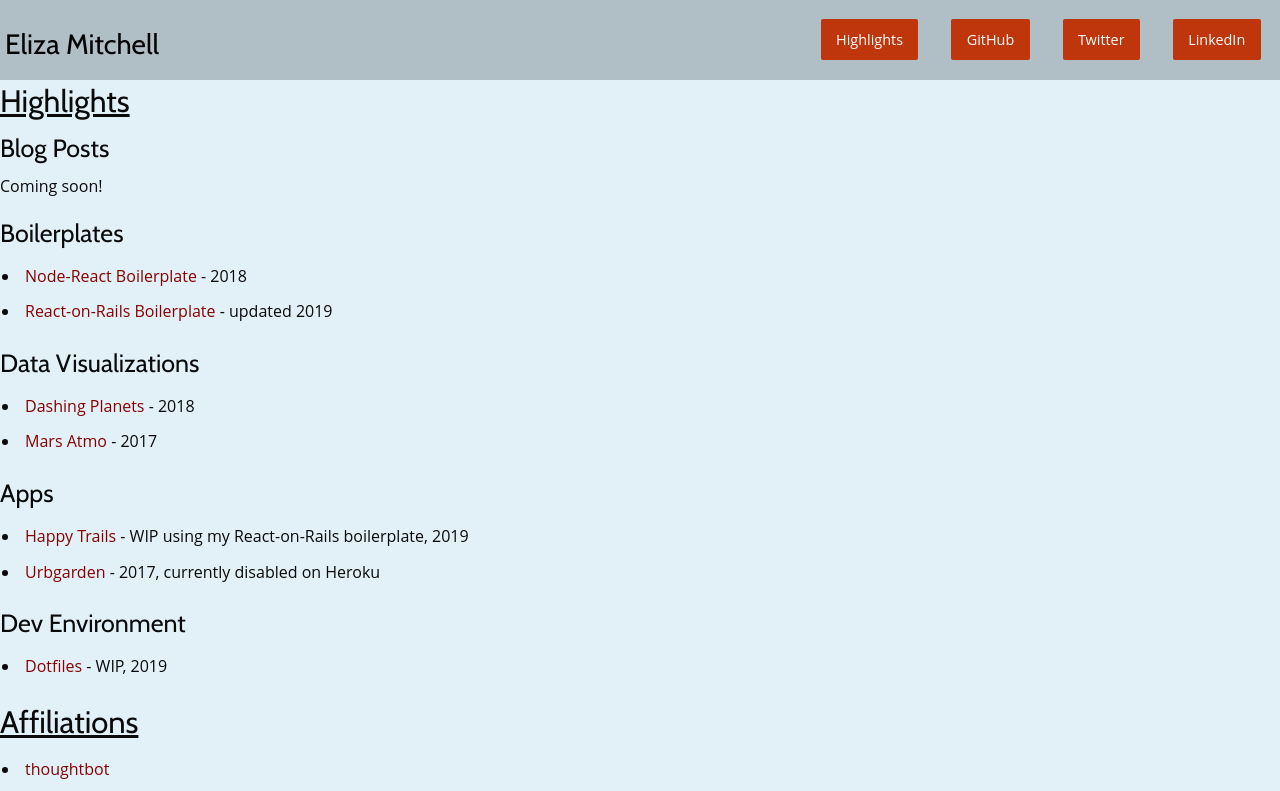
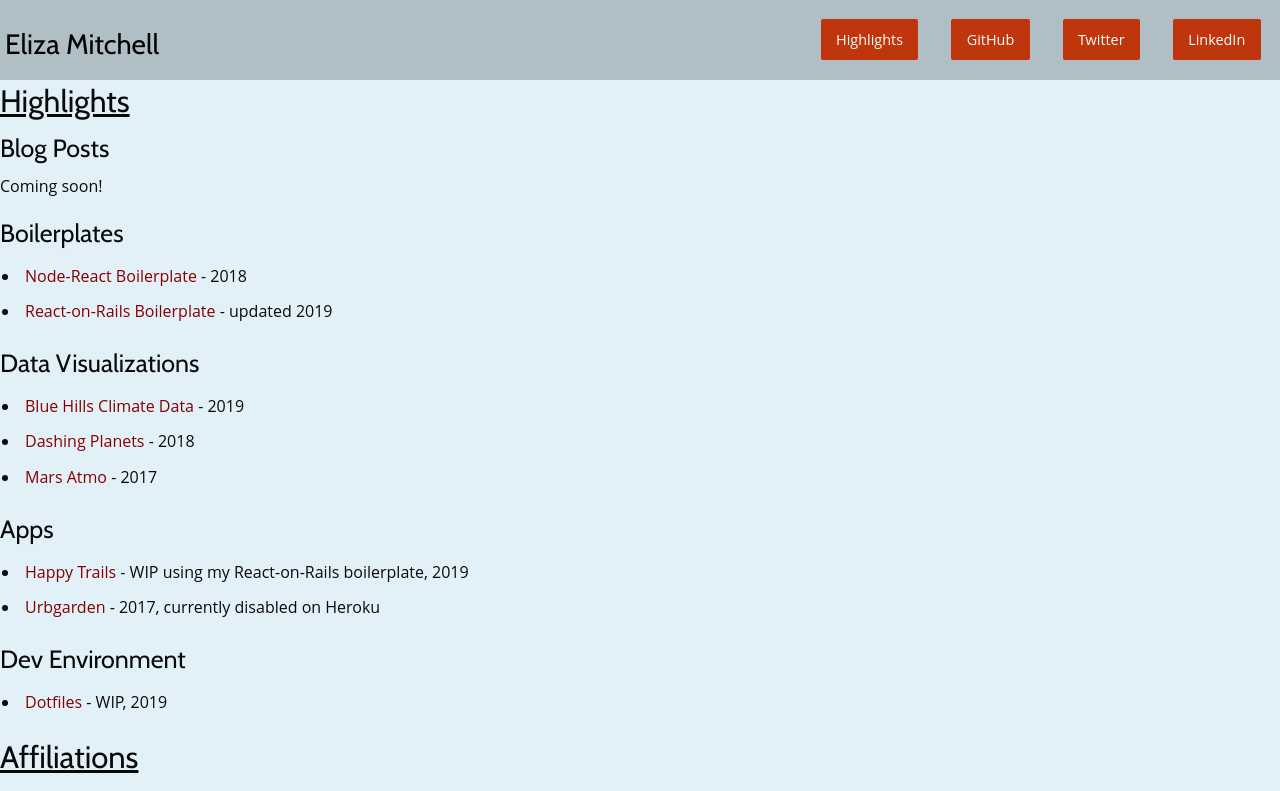
Before and after one commit to ej-mitchell/ej-mitchell.github.io, a plain HTML site: page highlighted-projects.html in a window 1280 px wide. Shown: the top 791 px of the page. Drawn offline with nearby package versions, Linux system fonts and the light colour scheme.

Commit message:
Add climate data highlight.

```diff
--- a/highlighted-projects.html
+++ b/highlighted-projects.html
@@ -37,6 +37,9 @@
 
       <h4>Data Visualizations</h4>
       <ul>
+        <li class="highlights"><a class="highlight-link"
+            href="https://github.com/eliza-jane/blue-hills-climate-data">Blue
+            Hills Climate Data</a> - 2019</li>
         <li class="highlights"><a class="highlight-link" href="https://github.com/eliza-jane/dashing-planets">Dashing Planets</a> - 2018</li>
         <li class="highlights"><a class="highlight-link" href="https://github.com/eliza-jane/mars-atmo">Mars Atmo</a> - 2017</li>
       </ul>
```
